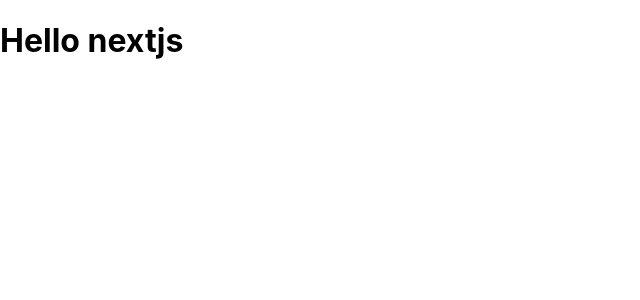
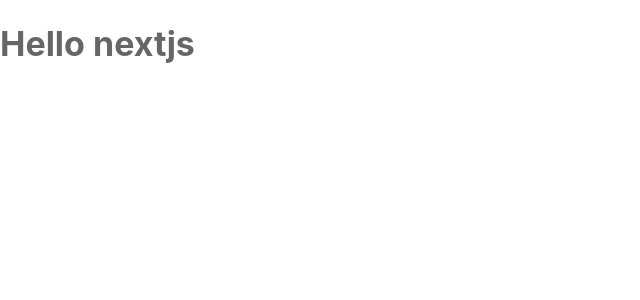
Before and after one commit to mvjl000/kantor-galeria, a Next.js app: page / in a window 1280 px wide. Shown: the top 300 px of the page, without its empty margins (0-640 px from the left). Built offline with nearby package versions, Linux system fonts and the light colour scheme.

Commit message:
Implement theme

```diff
--- a/pages/_app.tsx
+++ b/pages/_app.tsx
@@ -1,8 +1,14 @@
+import type { AppProps } from 'next/app';
+import { ThemeProvider } from '@emotion/react';
+import { theme } from '../styles/theme';
 import '../styles/globals.css';
-import type { AppProps } from 'next/app';
 
 function MyApp({ Component, pageProps }: AppProps) {
-  return <Component {...pageProps} />;
+  return (
+    <ThemeProvider theme={theme}>
+      <Component {...pageProps} />
+    </ThemeProvider>
+  );
 }
 
 export default MyApp;
--- a/pages/index.tsx
+++ b/pages/index.tsx
@@ -1,9 +1,15 @@
 import type { NextPage } from 'next';
+import styled from '@emotion/styled';
+
+const H1 = styled.h1`
+  color: ${({ theme }) => theme.fontColors.grey};
+  font-size: ${({ theme }) => theme.fontSizes.large};
+`;
 
 const Home: NextPage = () => {
   return (
     <div>
-      <h1>Hello nextjs</h1>
+      <H1>Hello nextjs</H1>
     </div>
   );
 };
--- a/styles/globals.css
+++ b/styles/globals.css
@@ -1,3 +1,7 @@
+:root {
+  font-size: 10px;
+}
+
 html,
 body {
   padding: 0;
--- /dev/null
+++ b/styles/theme.ts
@@ -0,0 +1,21 @@
+export const theme = {
+  colors: {
+    white: 'hsl(0, 0%, 100%)',
+    black: 'hsl(0, 0%, 0%)',
+    grey: 'hsl(0, 0%, 80%)',
+  },
+  fontColors: {
+    black: 'hsl(0, 0%, 0%)',
+    grey: 'hsl(0, 0%, 40%)',
+  },
+  fontSizes: {
+    xSmall: '1.5rem',
+    small: '1.8rem',
+    medium: '2.4rem',
+    large: '3.4rem',
+  },
+  zIndex: {
+    modal: 10,
+    menu: 100,
+  },
+};
--- a/tsconfig.json
+++ b/tsconfig.json
@@ -13,7 +13,8 @@
     "resolveJsonModule": true,
     "isolatedModules": true,
     "jsx": "preserve",
-    "incremental": true
+    "incremental": true,
+    "jsxImportSource": "@emotion/react"
   },
   "include": ["next-env.d.ts", "**/*.ts", "**/*.tsx"],
   "exclude": ["node_modules"]
```
Also changed, not shown: emotion.d.ts (added, +25 -0 lines).
